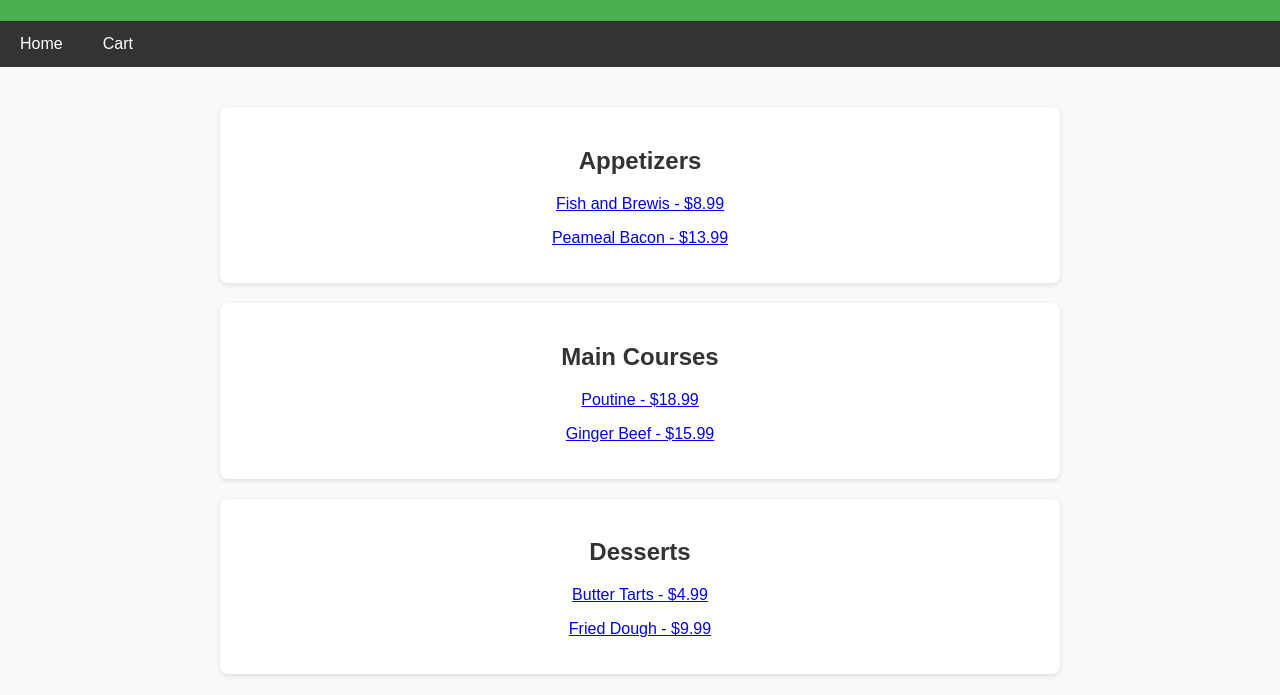
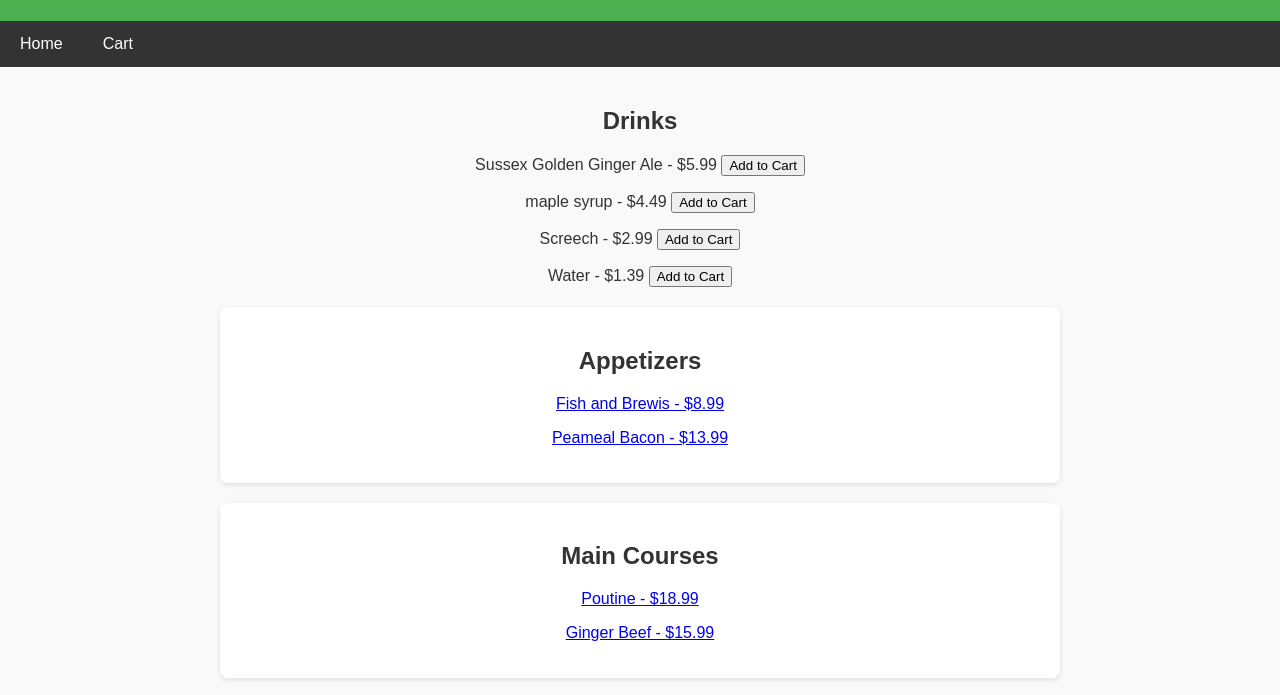
Before and after one commit to Canadian-Food/Canadian-Food.github.io, a plain HTML site: page menu.html in a window 1280 px wide. Shown: the part 99-794 px from the top of the page. Drawn offline with Linux system fonts and the light colour scheme.

Commit message:
Update menu.html

```diff
--- a/menu.html
+++ b/menu.html
@@ -64,6 +64,13 @@
         <a href="cart.html">Cart</a>
     </nav>
     <main>
+        <aside class="sidebar">
+            <h2>Drinks</h2>
+            <p>Sussex Golden Ginger Ale - $5.99 <button onclick="addToCart('Sussex Golden Ginger Ale', 5.99)">Add to Cart</button></p>
+            <p>maple syrup - $4.49 <button onclick="addToCart('maple syrup', 4.49)">Add to Cart</button></p>
+            <p>Screech - $2.99 <button onclick="addToCart('Soda', 2.99)">Add to Cart</button></p>
+            <p>Water - $1.39 <button onclick="addToCart('Water', 1.39)">Add to Cart</button></p>
+        </aside>
         <div class="section" id="appetizers">
             <h2>Appetizers</h2>
             <p><a href="Fish and brewis.html">Fish and Brewis - $8.99</a></p>
@@ -82,6 +89,14 @@
             <p><a href="Fried dough.html">Fried Dough - $9.99</a></p>
         </div>
     </main>
+    <script>
+        function addToCart(name, price) {
+            let cart = JSON.parse(localStorage.getItem("cart")) || [];
+            cart.push({ name, price, quantity: 1 });
+            localStorage.setItem("cart", JSON.stringify(cart));
+            alert(name + " added to cart!");
+        }
+    </script>
     <footer>
         <p>&copy; Canadian Food. All rights reserved.</p>
     </footer>
```
